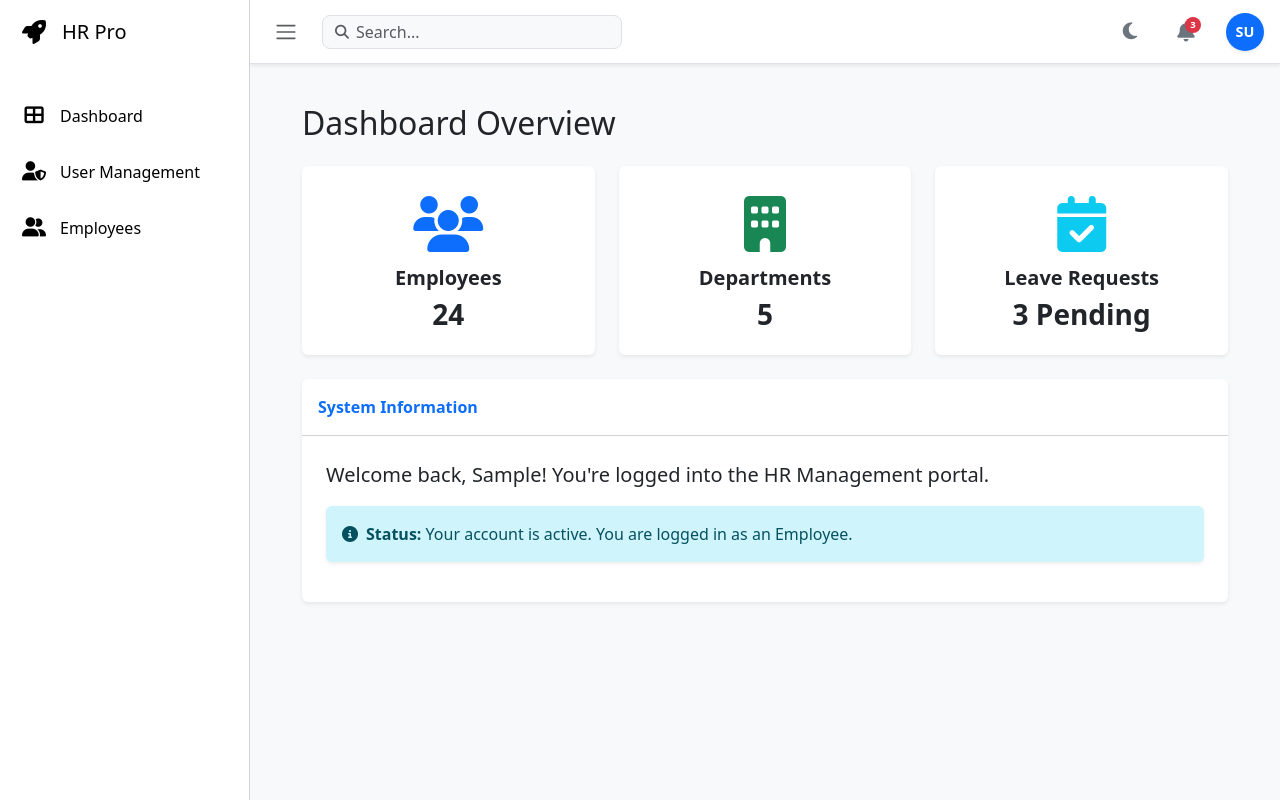
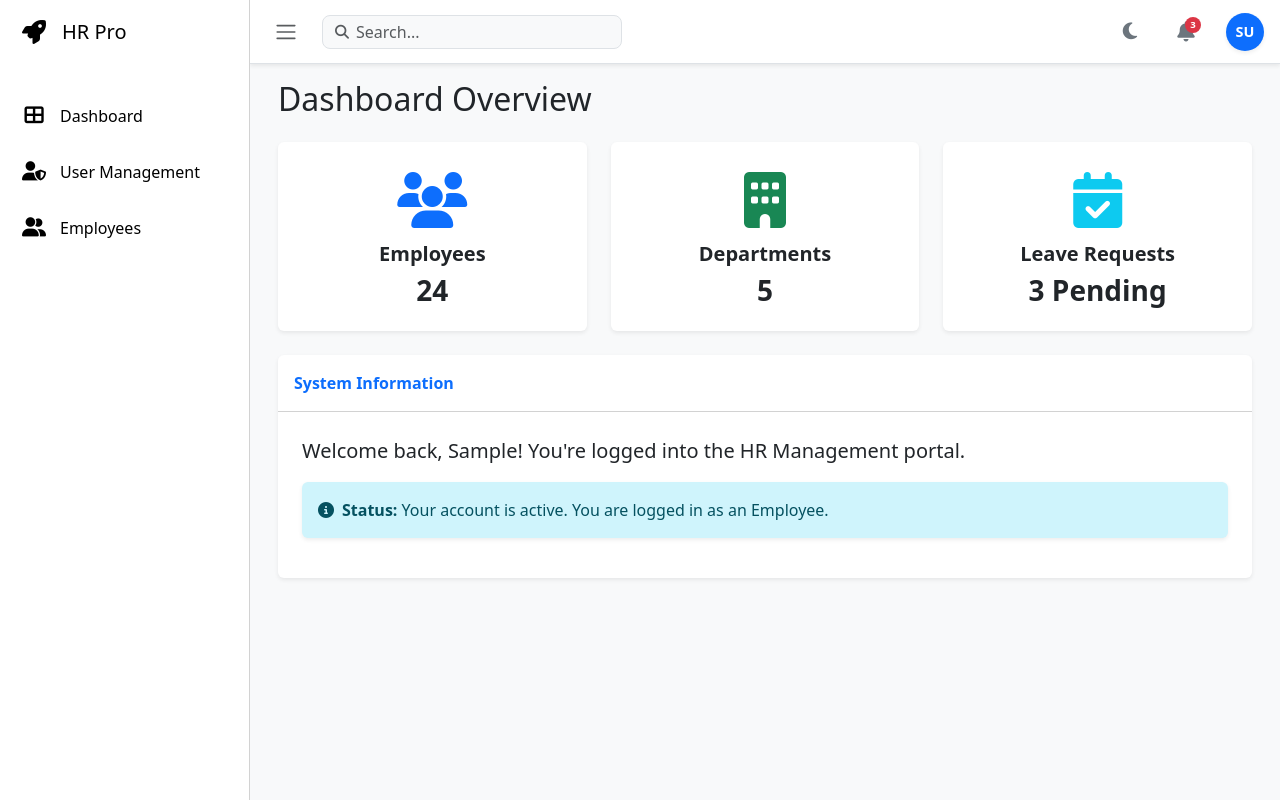
Before and after one commit to jibin-jacob-dev/HRManagement, a React (Create React App) app in the folder hr-web/: page /dashboard in a window 1280 px wide. Built offline with nearby package versions, Linux system fonts and the light colour scheme; sample sign-in values are in the browser's storage; what ag-grid-community would draw is missing.

Commit message:
Optimize layout padding and remove redundant refresh button

```diff
--- a/hr-web/src/components/layout/Layout.css
+++ b/hr-web/src/components/layout/Layout.css
@@ -17,7 +17,7 @@
     flex: 1;
     overflow-y: auto;
     background-color: var(--bs-tertiary-bg); /* Contrast color */
-    padding: 2.5rem;
+    padding: 1rem;
 }
 
 .navbar {
--- a/hr-web/src/pages/UserManagement.css
+++ b/hr-web/src/pages/UserManagement.css
@@ -1,7 +1,7 @@
 /* User Management Premium Styles */
 
 .user-management-container {
-    padding: 2rem;
+    padding: 0;
     background-color: transparent;
 }
 
--- a/hr-web/src/pages/UserManagement.js
+++ b/hr-web/src/pages/UserManagement.js
@@ -234,9 +234,6 @@ const UserManagement = () => {
                             <i className="fas fa-plus me-2"></i>
                             Add User
                         </Button>
-                        <Button variant="outline-secondary" className="shadow-sm" onClick={fetchData} disabled={loading}>
-                            <i className={`fas fa-sync-alt ${loading ? 'fa-spin' : ''}`}></i>
-                        </Button>
                     </div>
                 </div>
 
```
